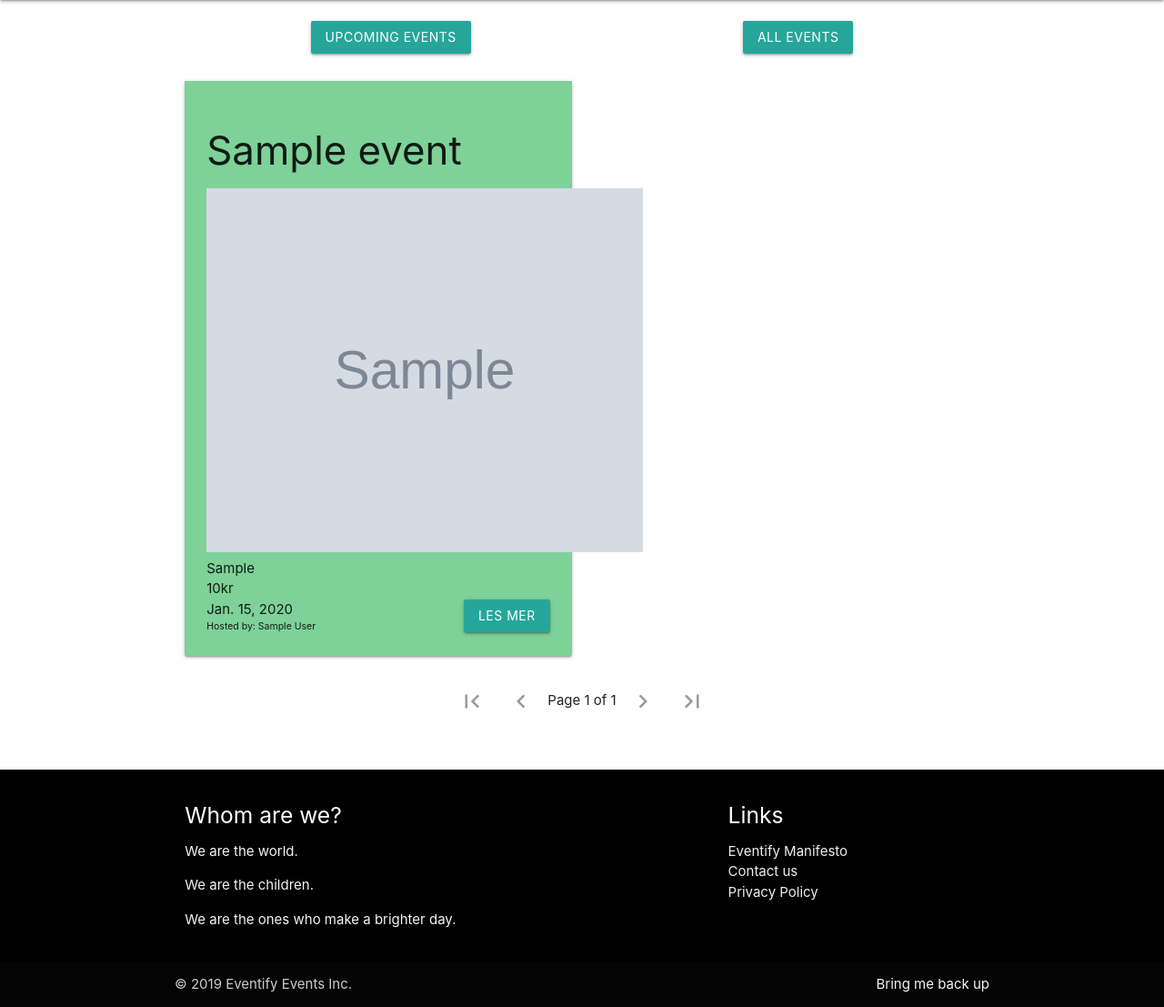
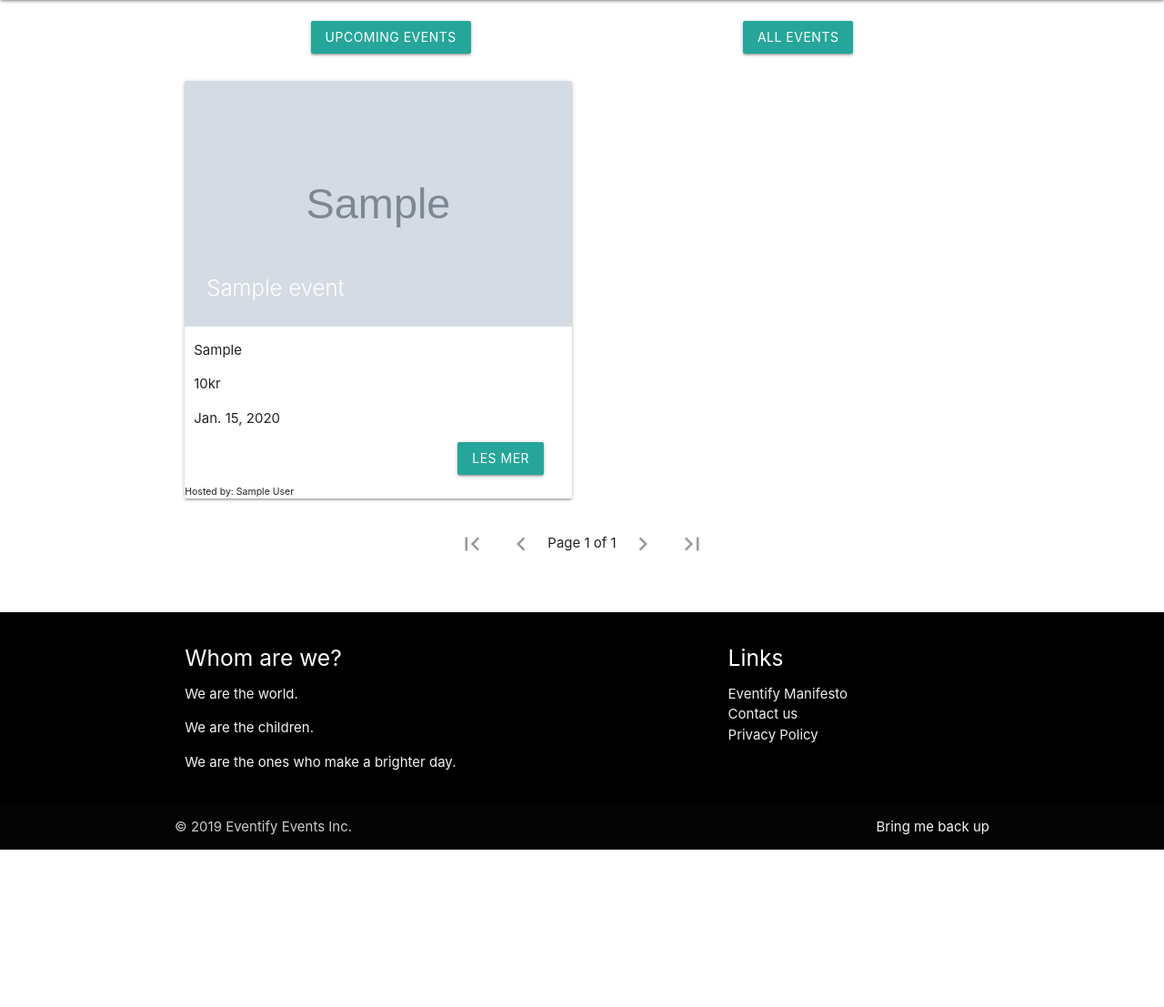
Before and after one commit to Magssch/Eventify, a Django app: page /events/ in a window 1280 px wide. Shown: the part 64-1171 px from the top of the page at 91% size. After the commit the page ends 998 px from the top, so only its background shows below. Run offline with Django 3.2, Linux system fonts and the light colour scheme; tables that the repository leaves empty hold one stand-in row (values such as "Sample post"); grey boxes marked "Sample" are stand-in pictures; some libraries are stand-ins or nearby versions.

Commit message:
Updatet layout and buttons
Card have been aligned and resized. The buttons have been changed and match each other

```diff
--- a/main/templates/main/create_event.html
+++ b/main/templates/main/create_event.html
@@ -10,7 +10,7 @@
 	<form method="POST" enctype="multipart/form-data">
 		{% csrf_token %}
 		{{form.as_p}}
-		<button style="background-color:green; color:white" class="btn btn-outline-info" type="Submit">Create</button>
+		<button  class="btn teal lighten-2" type="Submit">Create</button>
 	</form>
 </div>
 
--- a/main/templates/main/event_info.html
+++ b/main/templates/main/event_info.html
@@ -27,10 +27,10 @@
         <div class="card-action">
             <!-- må ha en if setning. Om man er med i arrangementet så "meld deg av" og om man ikke er påmeldt
             så "meld deg på"-->
-          <a href="#" align="right" style="background-color:green; color:white" class="btn btn-outline-info">Meld deg på</a>
-          <a href="../" style="float: right; background-color:green; color:white" class="btn btn-outline-info">Go Back</a>
+          <a href="#" align="right" class="btn teal lighten-2">Meld deg på</a>
+          <a href="../" style="float: right" class="btn teal lighten-2">Go Back</a>
           {% if user.is_staff %}
-            <a href="update/" style="margin-left: 400px; background-color:green; color:white" class="btn btn-outline-info">Update Event</a>
+            <a href="update/" style="margin-left: 400px;" class="btn teal lighten-2">Update Event</a>
           {% endif %}
         </div>
       </div>
--- a/main/templates/main/event_update.html
+++ b/main/templates/main/event_update.html
@@ -10,8 +10,8 @@
 	<form method="POST" enctype="multipart/form-data">
 		{% csrf_token %}
 		{{form.as_p}}
-		<button style="background-color:green; color:white" class="btn btn-outline-info" type="Submit">Update</button>
-		<a href="../" style="float: right; background-color:green; color:white" class="btn btn-outline-info">Go Back</a>
+		<button  class="btn teal lighten-2" type="Submit">Update</button>
+		<a href="../" style="float: right" class="btn teal lighten-2">Go Back</a>
 	</form>
 </div>
 
--- a/main/templates/main/events.html
+++ b/main/templates/main/events.html
@@ -23,16 +23,18 @@
       <div class="row">
         {% for event in events %}
         <div class="col s12 m6">
-          <div class="card green hoverable">
-            <div class="card-content green">
-              <span class="card-title"><h3>{{event.name}}</h3></span>
-
-              <img src="{{event.image.url}}" alt="NO PICTURE" width="480" height="400">
-
+          <div class="card">
+            <div class="card-image">
+              <img src="{{event.image.url}}" alt="NO PICTURE"  height="270">
+              <span class="card-title">{{event.name}}</span>
+            </div>
+            <div class="content" style="margin-left: 10px">
               <p>{{event.location}}</p>
               <p>{{event.price}}kr</p>
-              <a href="{{event.get_absolute_url}}" style="float: right;" class="btn waves-effect waves-light">Les mer</a>
               <p>{{event.date}}</p>
+            </div>
+            <div>
+              <a href="{{event.get_absolute_url}}" style="margin-left: 300px" class="btn waves-effect waves-light">Les mer</a>
               <p style="font-size:70%">Hosted by: {{event.organizer}}</p>
             </div>
           </div>
```
